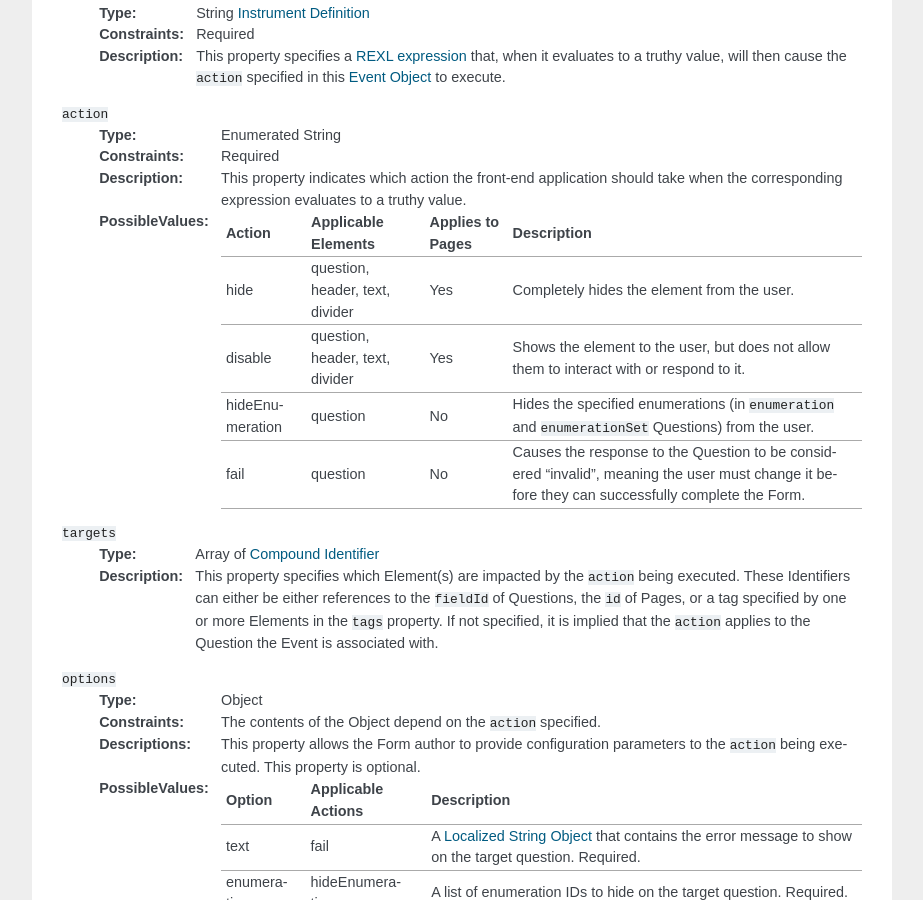
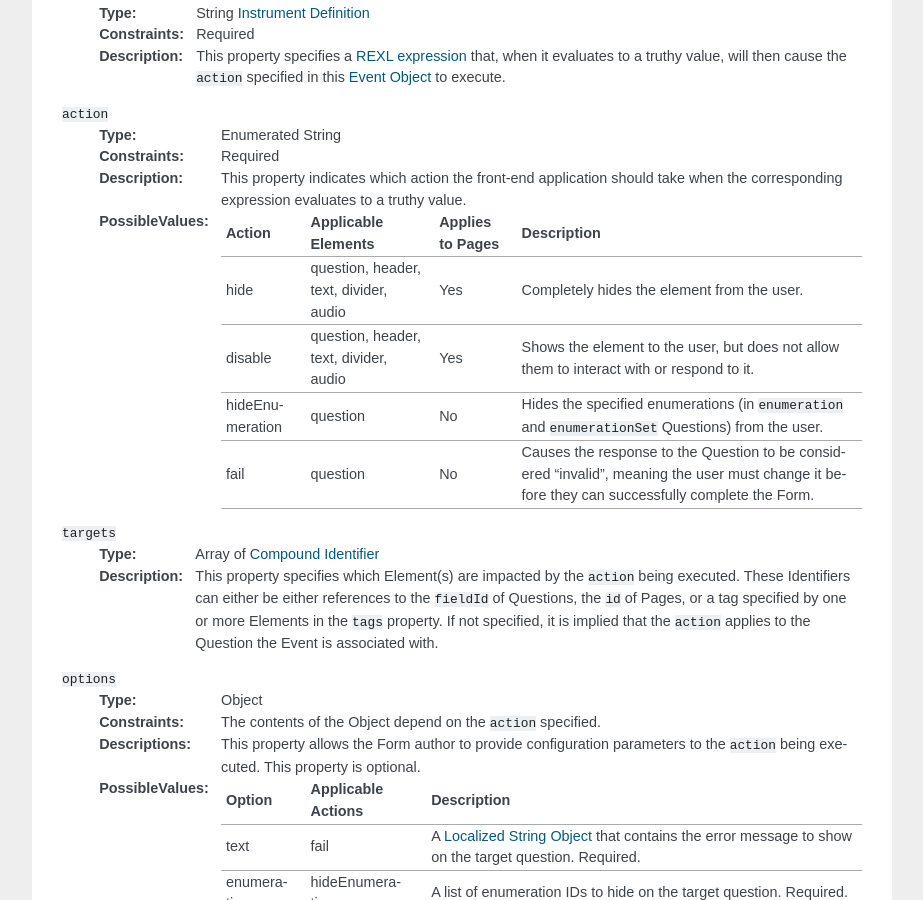
Before and after one commit to prometheusresearch/rios, a Sphinx documentation site: the page built from docs/source/web_form_specification.rst, in a window 1280 px wide and 900 px high, scrolled down 5206 px. Shown: the whole window, without its empty margins (198-1121 px from the left). Built offline with Sphinx 7.4.7, drawn with Linux system fonts in a browser that asks for light colours.

Commit message:
Clarified events for audio

```diff
--- a/CHANGES.rst
+++ b/CHANGES.rst
@@ -15,6 +15,7 @@ RIOS Change History
 * Clarified the values that should be provided for the ``min`` and ``max`` of
   the ``range`` constraint.
 * Clarified behavior of the ``enumerations`` property in Question Objects.
+* Clarified Web Form Event types that are applicable to ``audio`` elements.
 
 
 0.2.0 (2015-12-28)
--- a/docs/source/web_form_specification.rst
+++ b/docs/source/web_form_specification.rst
@@ -300,14 +300,17 @@ particular condition is met. This object consists of the following properties:
     :Description: This property indicates which action the front-end application
                   should take when the corresponding expression evaluates to a
                   truthy value.
-    :PossibleValues: ================== =============================== =================== ===========
-                     Action             Applicable Elements             Applies to Pages    Description
-                     ================== =============================== =================== ===========
-                     hide               question, header, text, divider Yes                 Completely hides the element from the user.
-                     disable            question, header, text, divider Yes                 Shows the element to the user, but does not allow them to interact with or respond to it.
-                     hideEnumeration    question                        No                  Hides the specified enumerations (in ``enumeration`` and ``enumerationSet`` Questions) from the user.
-                     fail               question                        No                  Causes the response to the Question to be considered "invalid", meaning the user must change it before they can successfully complete the Form.
-                     ================== =============================== =================== ===========
+    :PossibleValues: ================== =========================== =================== ===========
+                     Action             Applicable Elements         Applies to Pages    Description
+                     ================== =========================== =================== ===========
+                     hide               question, header, text,     Yes                 Completely hides the element from the user.
+                                        divider, audio
+                     disable            question, header, text,     Yes                 Shows the element to the user, but does not allow them to interact with or respond to it.
+                                        divider, audio
+
+                     hideEnumeration    question                    No                  Hides the specified enumerations (in ``enumeration`` and ``enumerationSet`` Questions) from the user.
+                     fail               question                    No                  Causes the response to the Question to be considered "invalid", meaning the user must change it before they can successfully complete the Form.
+                     ================== =========================== =================== ===========
 
 ``targets``
     :Type: Array of `Compound Identifier`_
```
